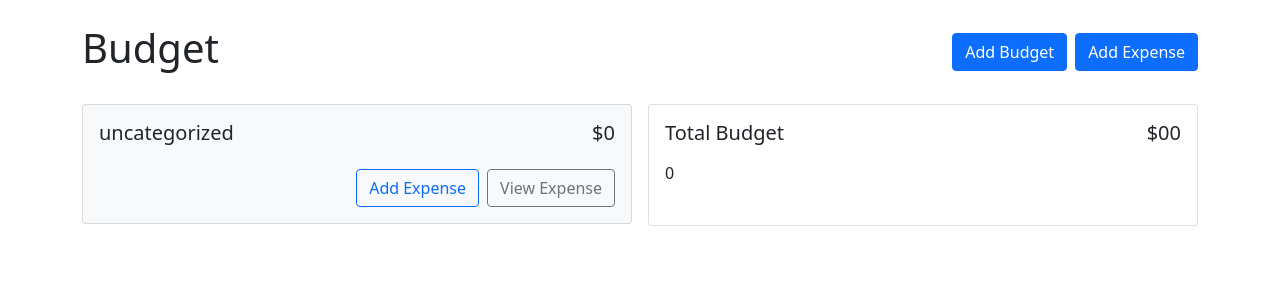
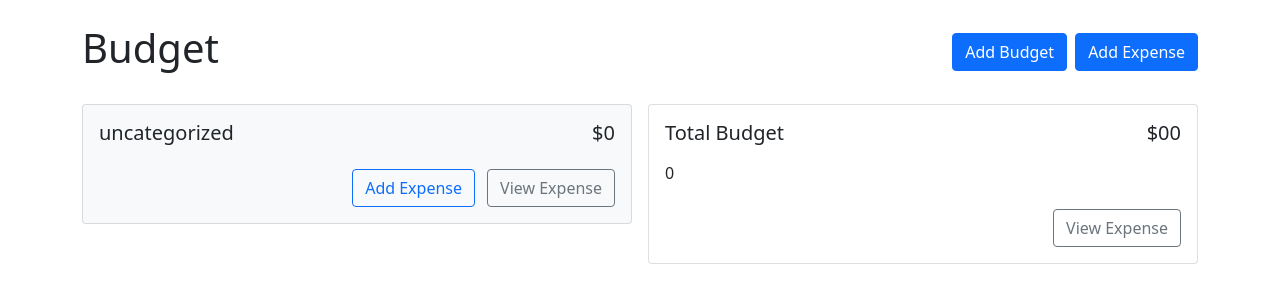
Before and after one commit to codessi/budget-app, a React (Create React App) app: page / in a window 1280 px wide. Shown: the top 300 px of the page. Built offline with nearby package versions, Linux system fonts and the light colour scheme.

Commit message:
all working except deleted catg. expense move to uncat.

```diff
--- a/src/App.js
+++ b/src/App.js
@@ -76,7 +76,9 @@ function App() {
               openViewExpensesModal(UNCATEGORIZED_BUDGET_ID)
             }
           />
-          <TotalBudgetCard />
+          <TotalBudgetCard   onViewExpensesClick={() =>
+              openViewExpensesModal()
+            } />
         </div>
       </Container>
       <AddBudgetModal
--- a/src/components/BudgetCard.jsx
+++ b/src/components/BudgetCard.jsx
@@ -22,13 +22,14 @@ export default function BudgetCard({ name, amount, max, gray , onAddExpenseClick
 
         {max && <ProgressBar min={0} max={max} now={amount} className="rounded-pill" variant={getProgressBarVarient(amount, max)} />}
 
-        <Stack direction="horizontal" gap="2" className="mt-4">
+        <Stack direction="horizontal" gap="2" className="mt-4 justify-content-end ">
          {noButton? <></> : <>
-           <Button variant="outline-primary" className="ms-auto" onClick={onAddExpenseClick} >Add Expense</Button>
-            <Button variant="outline-secondary"
+           <Button variant="outline-primary" className="ms-auto" onClick={onAddExpenseClick} >Add Expense</Button> </>}
+          <Button variant="outline-secondary"
+            className="ms-1"
             onClick={onViewExpensesClick}
             >View Expense</Button>
-         </>}
+
         </Stack>
 
       </Card.Body>
--- a/src/components/TotalBudgetCard.jsx
+++ b/src/components/TotalBudgetCard.jsx
@@ -7,7 +7,7 @@ import BudgetCard from './BudgetCard'
 //  -- total of all expense
 //  -- bar
 //  -- no add or view button
-export default function TotalBudgetCard() {
+export default function TotalBudgetCard({onViewExpensesClick}) {
   const { budgets, expenses } = useBudgets()
   const max = budgets.reduce((total, budget) => { return total + parseFloat(budget.max) }, 0)
 
@@ -16,6 +16,6 @@ export default function TotalBudgetCard() {
 
 
   return (
-    <BudgetCard name = "Total Budget" max={max} amount={tExpense} noButton />
+    <BudgetCard name = "Total Budget" max={max} amount={tExpense} noButton onViewExpensesClick={onViewExpensesClick}/>
   )
 }
--- a/src/components/UncategorizedBudgetCard.jsx
+++ b/src/components/UncategorizedBudgetCard.jsx
@@ -4,14 +4,25 @@ import { UNCATEGORIZED_BUDGET_ID } from "../contexts/BudgetsContext";
 
 // how does it work
 //
-export default function UncategorizedBudgetCard({expenses, onAddExpenseClick, onViewExpensesClick}) {
-  const { getBudgetExpenses,getUncategorizedExpense } = useBudgets()
+export default function UncategorizedBudgetCard({
+  expenses,
+  onAddExpenseClick,
+  onViewExpensesClick,
+}) {
+  const { getBudgetExpenses } = useBudgets();
 
-
-  const amount =  getBudgetExpenses(UNCATEGORIZED_BUDGET_ID).reduce((a,b) => a+ parseFloat(b.amount), 0)
+  const amount = getBudgetExpenses(UNCATEGORIZED_BUDGET_ID).reduce(
+    (a, b) => a + parseFloat(b.amount),
+    0
+  );
 
   return (
-    <BudgetCard name={UNCATEGORIZED_BUDGET_ID} amount={amount} gray onAddExpenseClick={onAddExpenseClick,getUncategorizedExpense}
-      onViewExpensesClick={ onViewExpensesClick} />
-  )
+    <BudgetCard
+      name={UNCATEGORIZED_BUDGET_ID}
+      amount={amount}
+      gray
+      onAddExpenseClick={onAddExpenseClick}
+      onViewExpensesClick={onViewExpensesClick}
+    />
+  );
 }
--- a/src/components/ViewExpensesModal.jsx
+++ b/src/components/ViewExpensesModal.jsx
@@ -1,14 +1,23 @@
 import { Button, Modal } from "react-bootstrap";
 
-import { useBudgets } from "../contexts/BudgetsContext";
+import {
+  UNCATEGORIZED_BUDGET_ID,
+  useBudgets,
+} from "../contexts/BudgetsContext";
 import { currencyFormatter } from "./../utils";
 
 export default function ViewExpensesModal({ show, handleClose, budgetId }) {
-  const { getBudgetExpenses, budgets, deleteBudget, deleteExpense } =
+  const { getBudgetExpenses, expenses, deleteBudget, deleteExpense, budgets } =
     useBudgets();
 
-  const expensesArr = getBudgetExpenses(budgetId);
-  console.log("expensesArr :", expensesArr);
+  let expensesArr = () => {
+    if (budgetId !== undefined) {
+      return getBudgetExpenses(budgetId);
+    }
+    return expenses;
+  };
+  // console.log(budgets.find(budgetId)
+  expensesArr = expensesArr();
 
   const handleDeleteBudget = () => {
     // match the  BudgetId
@@ -18,11 +27,24 @@ export default function ViewExpensesModal({ show, handleClose, budgetId }) {
     deleteExpense(expenseId);
   };
 
+
+  let name;
+
+  if (budgetId == UNCATEGORIZED_BUDGET_ID) {
+    name = "Uncategorized";
+  } else if (budgetId == undefined) {
+    name = "All";
+  } else {
+    name = budgets.find((obj) => obj.budgetId === budgetId).name;
+  }
+
   return (
     <Modal show={show} onHide={handleClose}>
       <Modal.Header closeButton>
-        <Modal.Title>Expense </Modal.Title>
-        <Button onClick={handleDeleteBudget}>Delete Budget</Button>
+        <Modal.Title>{name} Expense </Modal.Title>
+        <Button size="sm" className="ms-auto" onClick={handleDeleteBudget}>
+          Delete Budget
+        </Button>
       </Modal.Header>
       <Modal.Body>
         <div>
```
Also changed, not shown: src/contexts/BudgetsContext.js (+4 -15 lines).
